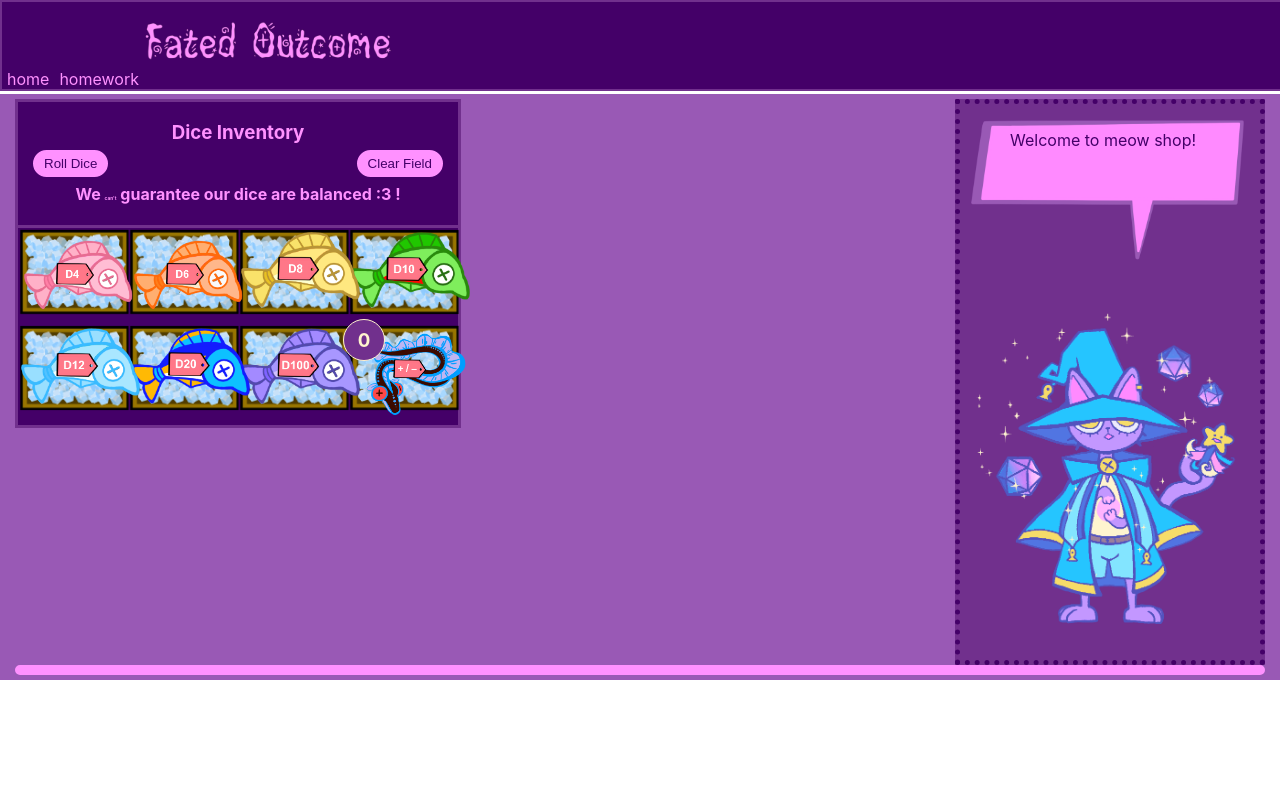
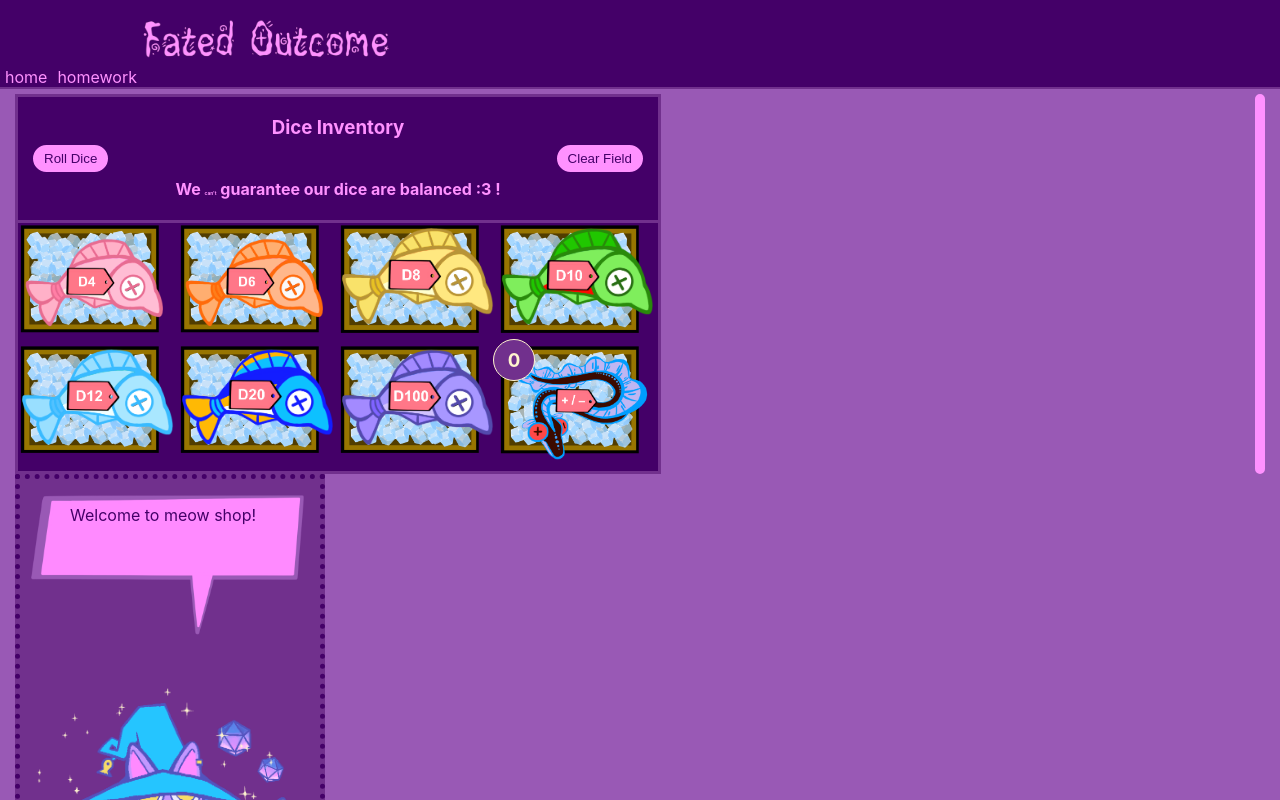
Before and after one commit to MoMaPro/fated_outcome, a React (Create React App) app: page / in a window 1280 px wide. Shown: the top 800 px of the page. Built offline with nearby package versions, Linux system fonts and the light colour scheme; the HTML template or start-up script is replaced by a standard one.

Commit message:
Adjusts styles for inventory & header

```diff
--- a/src/components/FOContainer/index.js
+++ b/src/components/FOContainer/index.js
@@ -30,6 +30,8 @@ const FOContainer = ({ diceState }) => {
           handleModifier={handleModifier}
           modifier={modifier}
         ></Inventory>
+        <DiceField dice={dice} handleRemoval={handleRemoval} />
+      </div>
       <Merchant
         fatedOutcome={total}
         currentQuote={currentQuote}
@@ -37,8 +39,6 @@ const FOContainer = ({ diceState }) => {
         quotearray={quotearray}
         shuffleArray={shuffleArray}
       />
-      </div>
-      <DiceField dice={dice} handleRemoval={handleRemoval} />
     </Container>
   );
 };
@@ -51,5 +51,8 @@ const Container = styled.div`
   .shop-front {
     display: flex;
     justify-content: space-between;
+    @media (max-width: 760px) {
+      flex-direction: column;
+    }
   }
 `;
--- a/src/components/Header/index.js
+++ b/src/components/Header/index.js
@@ -1,5 +1,6 @@
 import { Link } from "react-router-dom";
 import theme from "../../styles/theme";
+import styled from "styled-components";
 
 const Header = () => {
   const linkStyle = {
@@ -8,14 +9,7 @@ const Header = () => {
     color: theme.secondary,
   };
   return (
-    <header
-      style={{
-        border: `solid 2px ${theme.quaternary}`,
-        backgroundColor: theme.tertiary,
-        width: "100%",
-        marginBottom: "3px",
-      }}
-    >
+    <HeaderStyle>
       <Link style={linkStyle} to="/">
         home
       </Link>
@@ -24,8 +18,14 @@ const Header = () => {
         homework
       </Link>
       <img src="fatedLogo.png" alt="Logo" width="250"></img>
-    </header>
+    </HeaderStyle>
   );
 };
 
 export default Header;
+
+const HeaderStyle = styled.header`
+  border-bottom: solid 2px ${theme.quaternary};
+  background-color: ${theme.tertiary};
+  width: 100%;
+`;
--- a/src/components/Inventory/InventoryItem.js
+++ b/src/components/Inventory/InventoryItem.js
@@ -13,14 +13,16 @@ const InventoryItem = ({ iFunction, dType, productImage, index }) => {
 export default InventoryItem;
 
 const ItemStyle = styled.div`
-  width: 126px;
+  width: 10rem;
   height: 100%;
   background: url(${displayTray});
   background-size: 90%;
   background-repeat: no-repeat;
-  margin: 0 -16px 0 0;
+  margin: 0;
   padding: 0;
-
+  @media (max-width: 600px) {
+    width: 9rem;
+  }
   &:hover {
     cursor: pointer;
   }
--- a/src/components/Inventory/index.js
+++ b/src/components/Inventory/index.js
@@ -120,6 +120,7 @@ const InventoryStyle = styled.div`
   flex-direction: column;
   border: solid ${theme.quaternary} 3px;
   height: fit-content;
+  width: fit-content;
   color: ${theme.secondary};
   background-color: ${theme.tertiary};
 
@@ -136,11 +137,17 @@ const InventoryStyle = styled.div`
     display: flex;
     flex-direction: column;
     justify-content: center;
+    align-items: center;
+    align-self: center;
   }
   .row {
     display: flex;
+    justify-content: center;
     padding: 0px;
     margin: 0;
+    @media (max-width: 600px) {
+      flex-wrap: wrap;
+    }
   }
   .menu-button {
     border-radius: 30px;
```
Lines whose indentation alone changed are shown as unchanged.
